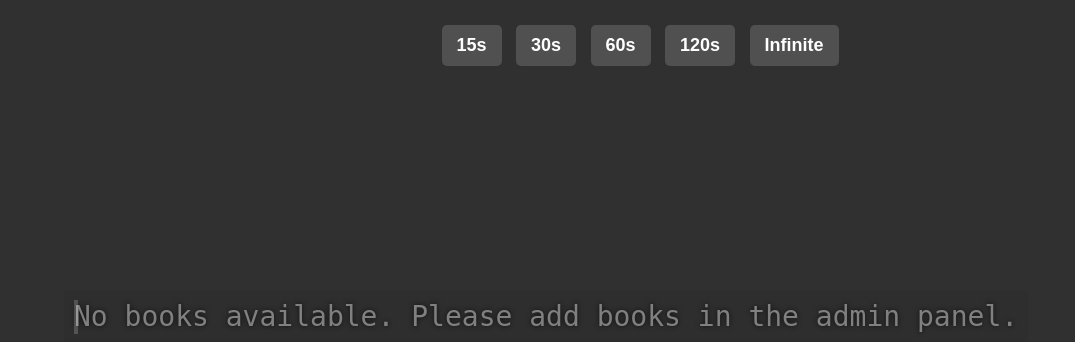
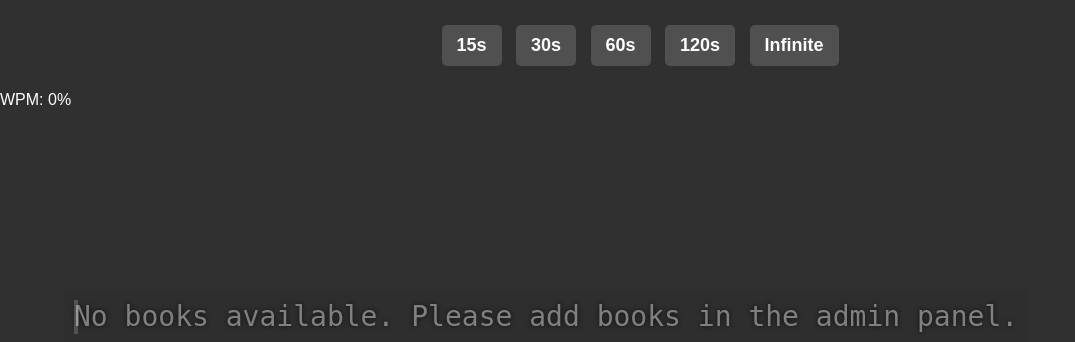
Before and after one commit to RuslanKovalyov/UNICORNER, a Django app: page /typing-test in a window 1280 px wide. Shown: the top 342 px of the page, without its empty margins (0-1075 px from the left). Run offline with Django 5.2, Linux system fonts and the light colour scheme; data that the repository does not hold is empty.

Commit message:
feat: Display WPM stats during typing test

```diff
--- a/typing_test/templates/typing/test.html
+++ b/typing_test/templates/typing/test.html
@@ -15,6 +15,7 @@
         <a href="?timer=120">120s</a>
         <a href="?timer=0">Infinite</a>
     </div>
+    <div id="wpm_stats"></div>
     <div class="container">
         <div class="text-display" id="text-display">
             <div id="text-container" class="text"></div>
@@ -34,6 +35,7 @@
             const hiddenInput = document.getElementById("hidden-input");
             const caret = document.getElementById("caret");
             const result = document.getElementById("result");
+            const wpmStatus = document.getElementById("wpm_stats");
             const textDisplay = document.getElementById("text-display");
             const pauseMessage = document.getElementById("pause-message");
 
@@ -159,6 +161,10 @@
                     <p>Errors: ${errors}</p>
                     <p>Accuracy: ${accuracy}%</p>
                 `;
+
+                wpmStatus.innerHTML = `
+                    <p>WPM: ${wpm}%</p>
+                `;
             }
 
             // Final stats at end of test
@@ -201,6 +207,9 @@
                         <p>Accuracy: ${accuracy}%</p>
                         <p><strong>Typing completed!</strong></p>
                     `;
+                    wpmStatus.innerHTML = `
+                        <p>WPM: ${wpm}%</p>
+                    `;
                 } else {
                     result.innerHTML = `
                         <p>Elapsed time: ${elapsedTime.toFixed(1)} seconds</p>
@@ -209,6 +218,9 @@
                         <p>Errors: ${errors}</p>
                         <p>Accuracy: ${accuracy}%</p>
                         <p><strong>Typing completed!</strong></p>
+                    `;
+                    wpmStatus.innerHTML = `
+                        <p>WPM: ${wpm}%</p>
                     `;
                 }
             }
@@ -250,6 +262,9 @@
                 <p>Characters typed: 0</p>
                 <p>Errors: 0</p>
                 <p>Accuracy: 0%</p>
+            `;
+            wpmStatus.innerHTML = `
+                <p>WPM: 0%</p>
             `;
 
             // Pause typing (blur effect, stop timer)
```
